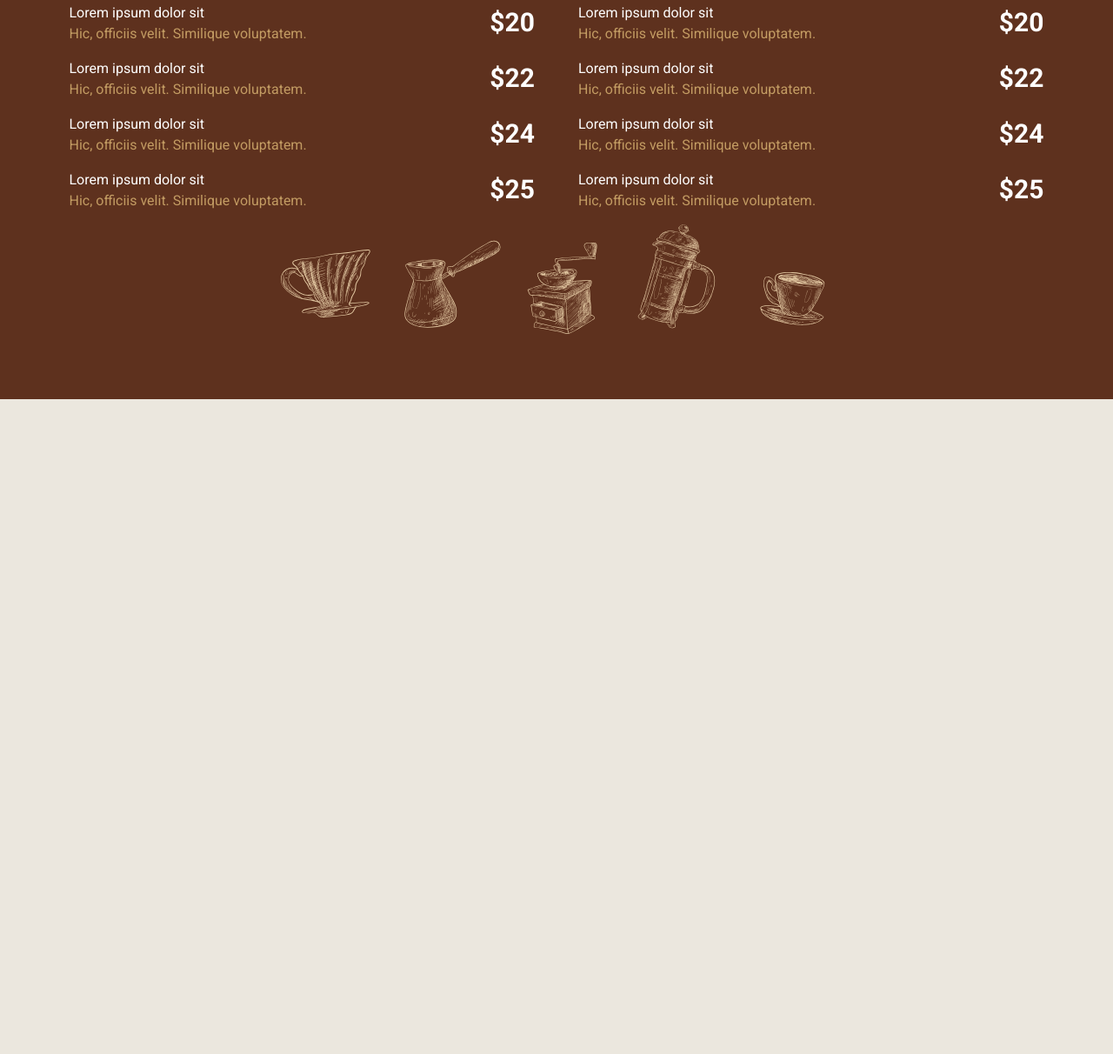
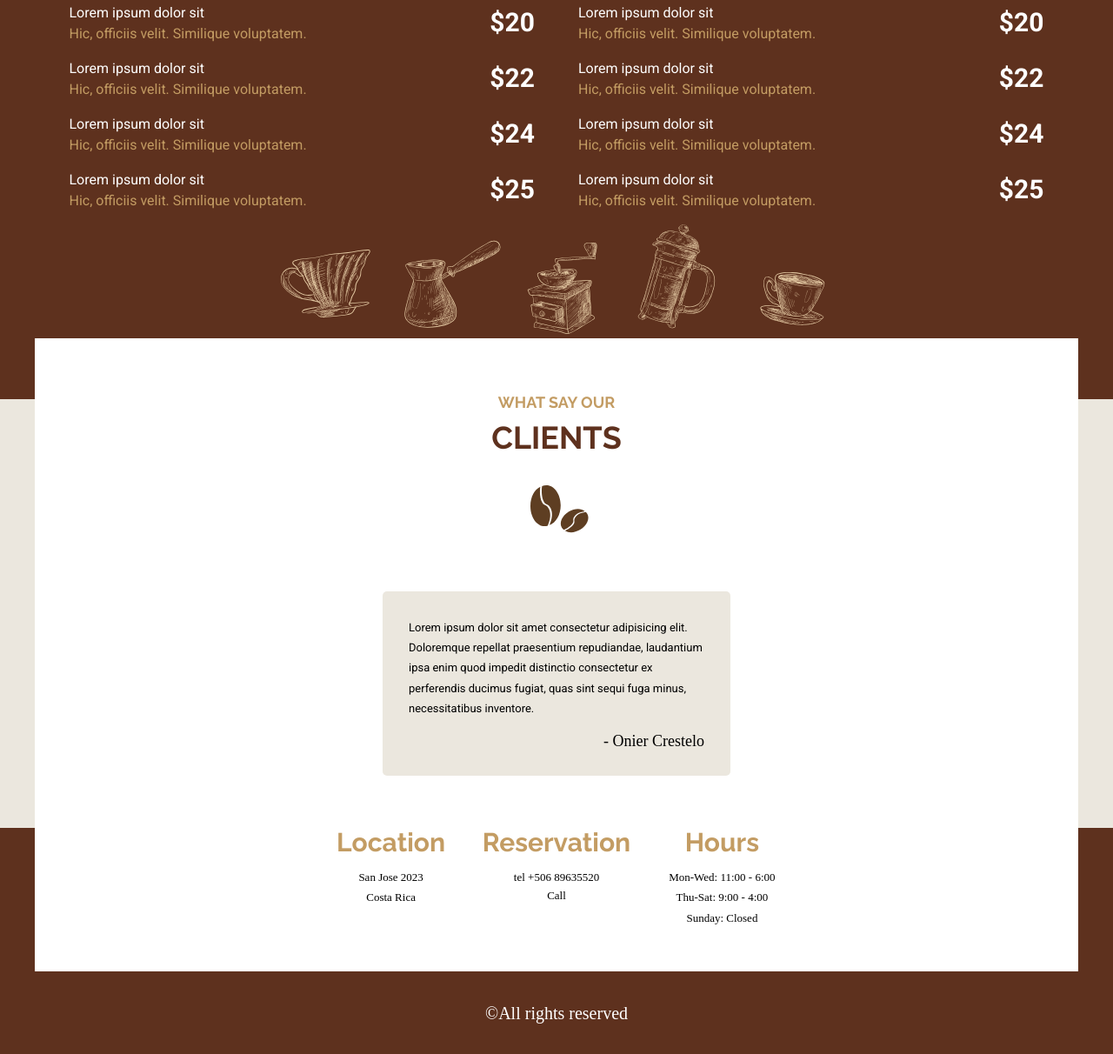
Before and after one commit to onier9702/HTML-CSS-Juan-Course, a website: page 15-cafeteria-SASS/index.html in a window 1280 px wide. Shown: the part 3305-4517 px from the top of the page at 87% size. Before the commit the page ends 3764 px from the top, so only its background shows below. Drawn offline with nearby package versions, Linux system fonts and the light colour scheme; files that its build step writes are made by us from their sources; files whose address does not match are found by name; a web font is replaced by a local one.

Commit message:
[update] Testimonies and footer section at home page added

```diff
--- a/15-cafeteria-SASS/index.html
+++ b/15-cafeteria-SASS/index.html
@@ -150,5 +150,48 @@
             </section>
         </div>
     </section>
+
+    <section class="testimonies container">
+
+        <div class="testimonies_content">
+            <h2><span>What say our</span>Clients</h2>
+            <div class="comment">
+                <p>Lorem ipsum dolor sit amet consectetur adipisicing elit.
+                    Doloremque repellat praesentium repudiandae, laudantium
+                    ipsa enim quod impedit distinctio consectetur ex perferendis
+                    ducimus fugiat, quas sint sequi fuga minus, necessitatibus inventore.
+                </p>
+                <legend class="author">- Onier Crestelo</legend>
+            </div>
+        </div>
+
+    </section>
+
+    <footer class="footer">
+        <div class="container footer_content bg-white">
+            <div class="grid_info">
+                <div class="ubication info">
+                    <h4>Location</h4>
+                    <p>San Jose 2023</p>
+                    <p>Costa Rica</p>
+                </div>
+                <div class="reservation info">
+                    <h4>Reservation</h4>
+                    <p>tel +506 89635520</p>
+                    <a href="tel:+50689635520">Call</a>
+                </div>
+                <div class="hours info">
+                    <h4>Hours</h4>
+                    <p>Mon-Wed: 11:00 - 6:00</p>
+                    <p>Thu-Sat: 9:00 - 4:00</p>
+                    <p>Sunday: Closed</p>
+                </div>
+            </div>
+        </div>
+        <div class="copyright">
+            <!-- Press option + g in the keyboard to type copyright symbol -->
+            <p>©All rights reserved</p>
+        </div>
+    </footer>
 </body>
 </html>
--- a/15-cafeteria-SASS/src/scss/base/_globals.scss
+++ b/15-cafeteria-SASS/src/scss/base/_globals.scss
@@ -29,6 +29,7 @@ p {
 
 a {
     text-decoration: none;
+    color: v.$black;
 }
 
 img {
--- a/15-cafeteria-SASS/src/scss/base/_utilities.scss
+++ b/15-cafeteria-SASS/src/scss/base/_utilities.scss
@@ -7,3 +7,7 @@
 .bg-primary {
     background-color: v.$primary;
 }
+
+.bg-white {
+    background-color: v.$white;
+}
--- /dev/null
+++ b/15-cafeteria-SASS/src/scss/footer/_footer.scss
@@ -0,0 +1,59 @@
+@use '../base/variables' as v;
+@use '../base/mixins' as m;
+
+.footer {
+    background-color: v.$primary;
+    padding-bottom: 10rem;
+    height: 45rem;
+
+    @media (min-width: 768px) {
+        height: 26rem;
+    }
+
+    .copyright {
+        text-align: center;
+        p {
+            color: v.$white;
+            font-family: v.$font_cursive;
+            margin: 3rem 0 0 0;
+        }
+    }
+}
+
+.footer_content {
+    display: flex;
+    justify-content: center;
+
+    .grid_info {
+        margin: 0;
+        padding: 0 0 5rem 0;
+        @include m.grid(1, 1rem);
+        max-width: 70rem;
+
+        @media (min-width: 768px) {
+            @include m.grid(3, 2rem);
+        }
+
+        .info {
+            text-align: center;
+            margin: 0;
+
+            @media (min-width: 768px) {
+                margin-top: 0;
+            }
+
+            h4 {
+                color: v.$secondary;
+                font-size: 3rem;
+                font-family: v.$font_ppal;
+                font-weight: lighter;
+                margin: 0 0 1rem 0;
+            }
+            p, a {
+                font-family: v.$font_cursive;
+                font-size: 1.3rem;
+                margin: 0;
+            }
+        }
+    }
+}
--- /dev/null
+++ b/15-cafeteria-SASS/src/scss/footer/_index.scss
@@ -0,0 +1 @@
+@forward 'footer';
--- a/15-cafeteria-SASS/src/scss/home/_index.scss
+++ b/15-cafeteria-SASS/src/scss/home/_index.scss
@@ -2,3 +2,5 @@
 @forward 'icons';
 @forward 'gallery';
 @forward 'menu';
+@forward 'testimony';
+@forward 'footer';
--- /dev/null
+++ b/15-cafeteria-SASS/src/scss/home/_testimony.scss
@@ -0,0 +1,44 @@
+@use '../base/variables' as v;
+@use '../base/mixins' as m;
+
+.testimonies_content {
+    display: flex;
+    flex-direction: column;
+    align-items: center;
+    background-color: v.$white;
+    margin: -7rem 0 0 0;
+    padding: 2rem;
+    position: relative;
+
+    @media (min-width: 768px) {
+        margin: -7rem 0 0 0;
+        padding: 8rem;
+    }
+    @media (min-width: 1024px) {
+        margin: -7rem 0 0 0;
+        padding: 6rem 18rem;
+    }
+
+    .comment {
+        background-color: v.$coffe_light;
+        border-radius: 0.5rem;
+        padding: 3rem;
+        margin: 0 auto;
+        max-width: 30rem;
+
+        @media (min-width: 768px) {
+            max-width: 40rem;
+        }
+
+        p {
+            font-size: 1.3rem;
+            margin: 0 0 1.5rem 0;
+        }
+
+        .author {
+            font-size: 1.8rem;
+            float: inline-end;
+            font-family: v.$font_cursive;
+        }
+    }
+}
```
